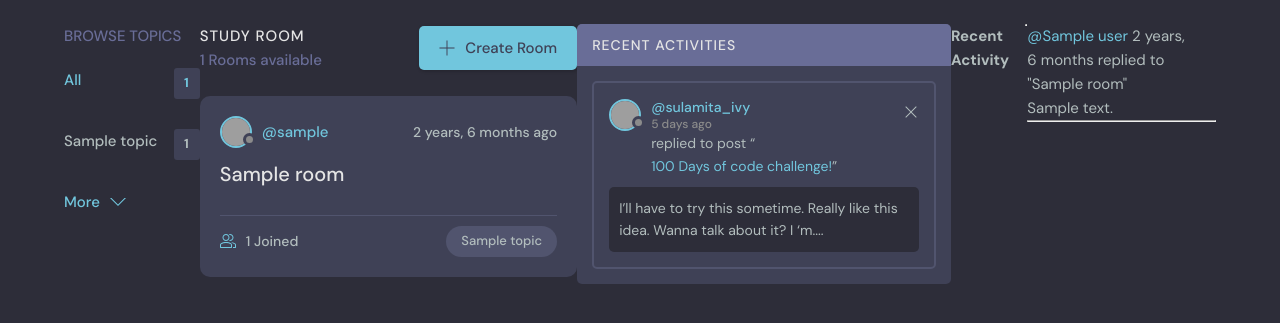
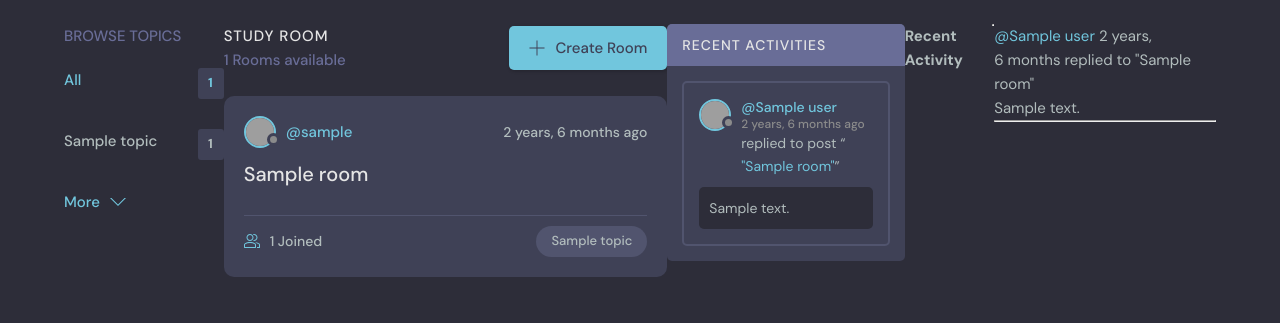
Before and after one commit to Megidd/studybud, a Django app: template base/templates/base/home.html in a window 1280 px wide. Shown: the part 76-399 px from the top of the page. Run offline with Django 4.2, Linux system fonts and the light colour scheme; the template is opened without the code that fills it: most values are stand-ins (such as "Sample title", 1, 10 or a date in 2020); grey boxes are pictures that could not be loaded.

Commit message:
Add template statements to theme

```diff
--- a/base/templates/base/activity_component.html
+++ b/base/templates/base/activity_component.html
@@ -2,19 +2,22 @@
     <div class="activities__header">
       <h2>Recent Activities</h2>
     </div>
+    {% for message in rooms_messages %}
     <div class="activities__box">
       <div class="activities__boxHeader roomListRoom__header">
-        <a href="profile.html" class="roomListRoom__author">
+        <a href="{% url 'user-profile' message.user.id %}" class="roomListRoom__author">
           <div class="avatar avatar--small">
             <img src="https://randomuser.me/api/portraits/women/11.jpg" />
           </div>
           <p>
-            @sulamita_ivy
-            <span>5 days ago</span>
+            @{{message.user}}
+            <span>{{message.created|timesince}} ago</span>
           </p>
         </a>
+
+        {% if request.user == message.user %}
         <div class="roomListRoom__actions">
-          <a href="#">
+          <a href="{% url 'delete-message' message.id %}">
             <svg version="1.1" xmlns="http://www.w3.org/2000/svg" width="32" height="32" viewBox="0 0 32 32">
               <title>remove</title>
               <path
@@ -23,14 +26,17 @@
             </svg>
           </a>
         </div>
+        {% endif %}
       </div>
+
       <div class="activities__boxContent">
-        <p>replied to post “<a href="room.html">100 Days of code challenge!</a>”</p>
+        <p>replied to post “<a href="{% url 'room' message.room.id %}">"{{message.room}}"</a>”</p>
         <div class="activities__boxRoomContent">
-          I’ll have to try this sometime. Really like this idea. Wanna talk about it? I ‘m....
+          {{message.body}}
         </div>
       </div>
     </div>
+    {% endfor %}
   </div>
 
 
```
